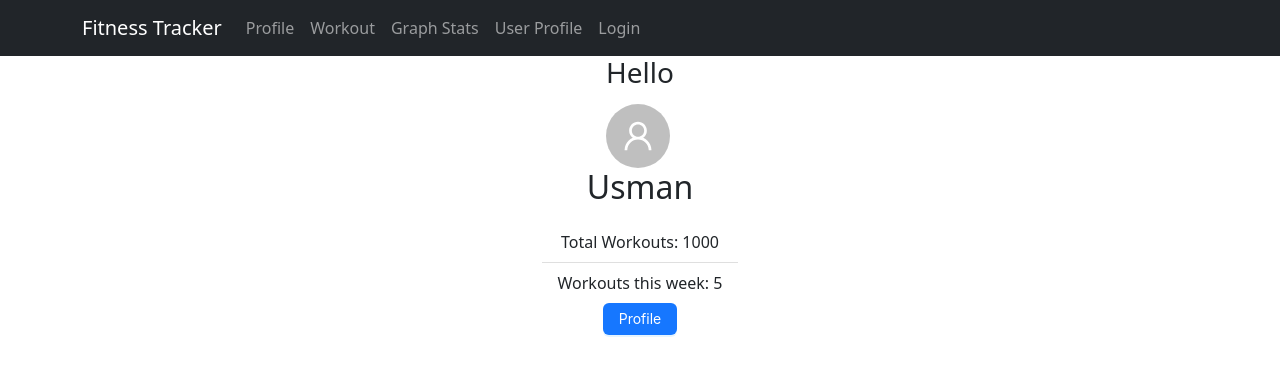
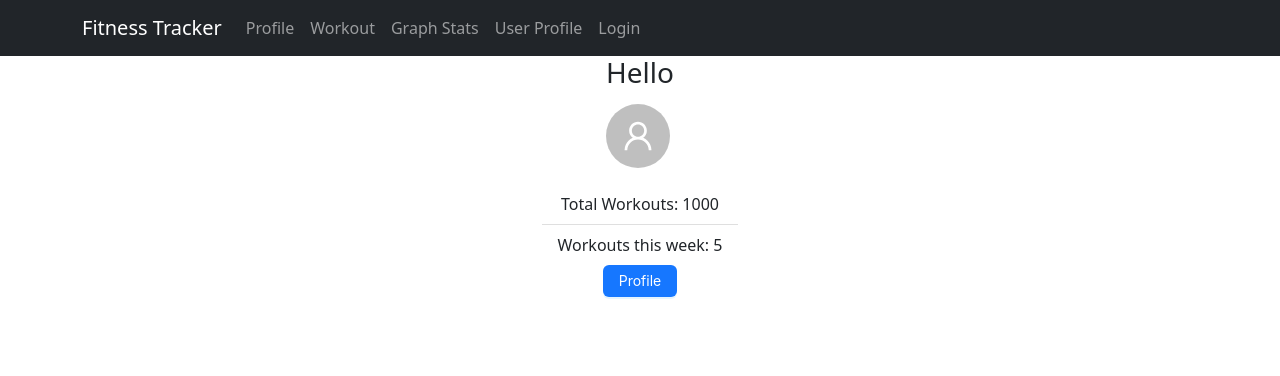
Before and after one commit to solcana/fitness-tracker, a React (Create React App) app in the folder client/: page /profile-picture in a window 1280 px wide. Shown: the top 376 px of the page. Built offline with nearby package versions, Linux system fonts and the light colour scheme.

Commit message:
Username updates in the user profile avatar when user login

```diff
--- a/client/src/App.js
+++ b/client/src/App.js
@@ -58,7 +58,7 @@ class App extends Component {
 					/>
 					<Route
 						path="/profile-picture"
-						element={<ProfilePicChanger />}
+						element={<ProfilePicChanger username={this.state.username} />}
 					/>
 					<Route
 						path="/user"
--- a/client/src/components/ProfilePicChanger.js
+++ b/client/src/components/ProfilePicChanger.js
@@ -41,7 +41,7 @@ class ProfilePicChanger extends Component {
 				</Row>
 				<Row className="justify-content-md-center">
 					<Col md="auto">
-						<h2>Usman</h2>
+						<h2>{this.props.username}</h2>
 					</Col>
 				</Row>
 				<Row className="justify-content-md-center">
```
